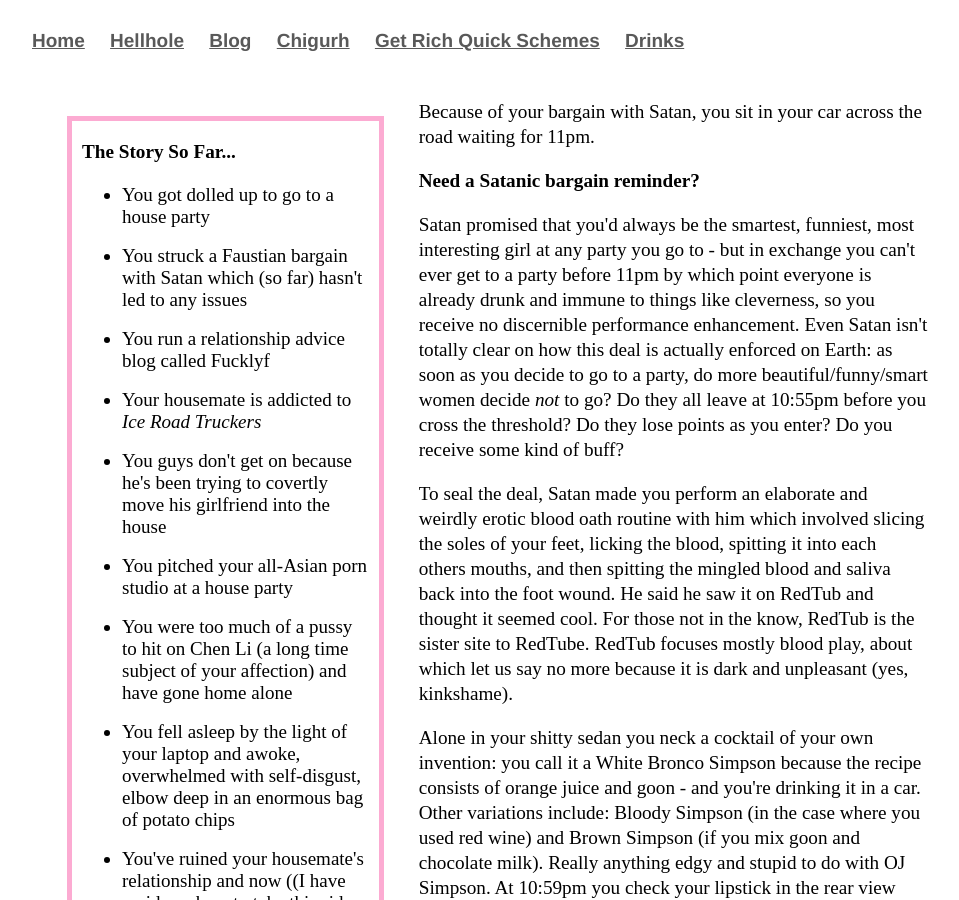
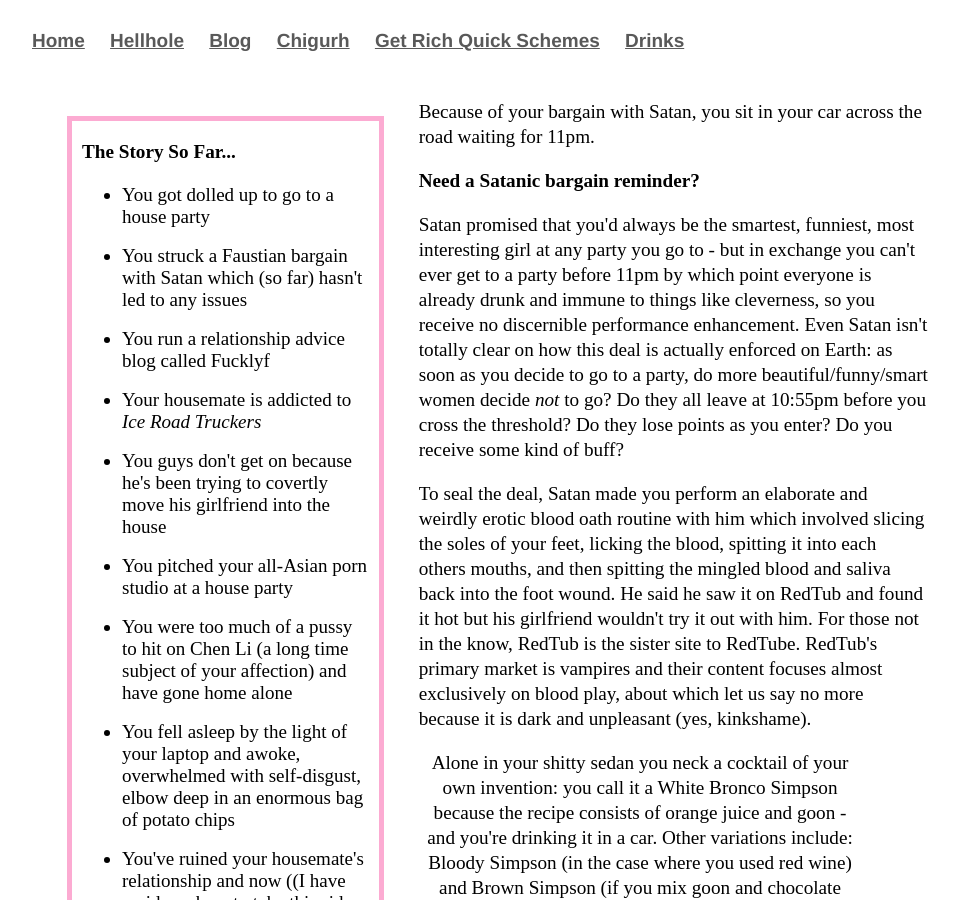
Before and after one commit to Pinelife/pinelife.github.io, a Jekyll site: the page Hellhole/Room10.html, which Jekyll copies as it is, in a window 1280 px wide and 900 px high. Shown: the whole window, without its empty margins (160-1119 px from the left). Built offline with Jekyll 4.4.1, drawn with Linux system fonts in a browser that asks for light colours.

Commit message:
Update Room10.html

```diff
--- a/Hellhole/Room10.html
+++ b/Hellhole/Room10.html
@@ -50,13 +50,12 @@
 actually enforced on Earth: as soon as you decide to go to a party, do more beautiful/funny/smart women decide <i>not</i>
 to go? Do they all leave at 10:55pm before you cross the threshold? Do they lose points as you enter? Do you receive
 some kind of buff?</p>
-<p>
-To seal the deal, Satan made you perform an
-elaborate and weirdly erotic blood oath routine with him which involved slicing the soles of your feet,
-licking the blood, spitting it into each others mouths, and then spitting the mingled blood and saliva back
-into the foot wound. He said he saw it on RedTub and thought it seemed cool. For those not in the know, RedTub is the
-sister site to RedTube. RedTub focuses mostly blood play, about which let us say no more because it is dark and unpleasant (yes, kinkshame).</p>
-<p>
+<p>To seal the deal, Satan made you perform an elaborate and weirdly erotic blood oath routine with him which involved slicing the soles
+of your feet, licking the blood, spitting it into each others mouths, and then spitting the mingled blood and saliva back into the foot
+wound. He said he saw it on RedTub and found it hot but his girlfriend wouldn't try it out with him.
+For those not in the know, RedTub is the sister site to RedTube. RedTub's primary market is vampires and their content focuses almost
+exclusively on blood play, about which let us say no more because it is dark and unpleasant (yes, kinkshame).</p>
+<p style="text-align:center" class="indented">
 Alone in your shitty sedan you neck a cocktail of your own invention: you call it a White Bronco Simpson because the recipe consists of
 orange juice and goon - and you're drinking it in a car. Other variations include: Bloody Simpson (in the
 case where you used red wine) and Brown Simpson (if you mix goon and chocolate milk). Really anything edgy and
```
